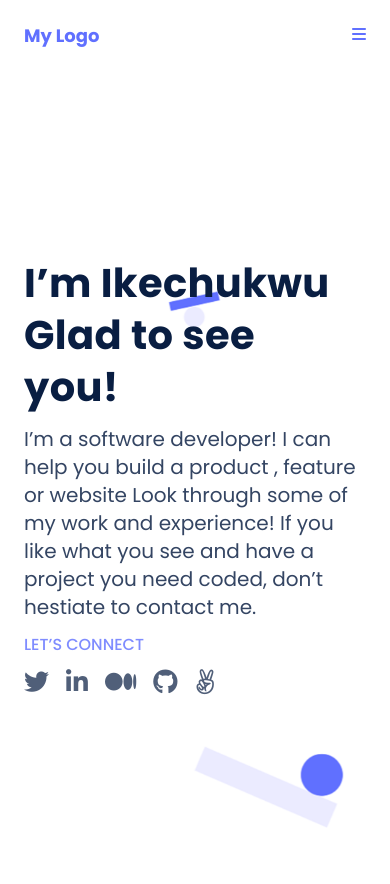
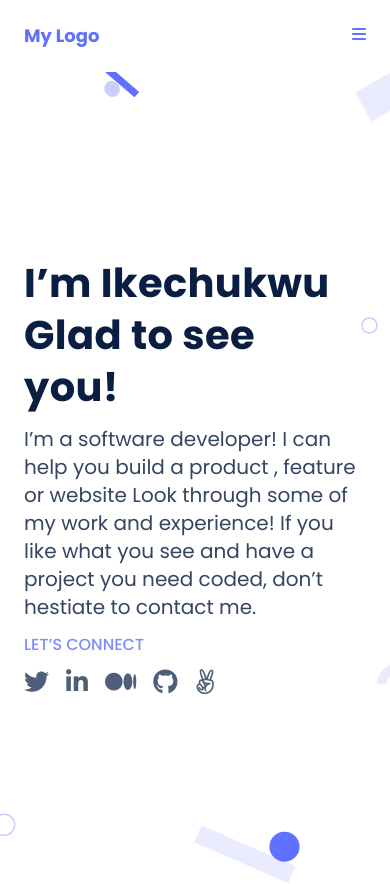
Before and after one commit to boniface193/my-portfolio, a website: page index.html in a window 390 px wide. Drawn offline with Linux system fonts and the light colour scheme.

Commit message:
mobile background added

```diff
--- a/index.html
+++ b/index.html
@@ -13,7 +13,8 @@
 </head>
 
 <body>
-    <section class="background-image">
+    <section>
+        <div class="background-image">
             <header>
                 <nav class="nav">
                     <div class="container d-flex justify-content-between">
@@ -21,8 +22,9 @@
                         <i class="fa-solid fa-bars text--primary"></i>
                     </div>
                 </nav>
+            </header>
 
-            <div class="container card d-flex align-items-center justify-content-center">
+            <section class="container card d-flex align-items-center justify-content-center">
                 <div class="card-title">
                     <div class="weight--700 nav-heading">I’m Ikechukwu Glad to see you!</div>
                     <p class="nav-sub-heading weight--400 mt-12">I’m a software developer! I can help you build a
@@ -42,10 +44,8 @@
                         <li><i class="fa-brands fa-angellist"></i></li>
                     </ul>
                 </div>
+            </section>
         </div>
-            </div>
-        </header>
-
     </section>
 </body>
 
--- a/style.css
+++ b/style.css
@@ -94,7 +94,6 @@ custom style should incase is not created
 
 .nav {
     background-color: #fff;
-
     /* box-shadow: 0rem 0rem 1rem #E5E5E5; */
     height: 72px;
 }
@@ -145,6 +144,15 @@ custom style should incase is not created
 
 /* mobile screen resolution */
 @media (max-width: 767px) {
+
+    .background-image {
+        background-image: url('./assets/images/mobile-bg.svg');
+        background-repeat: no-repeat;
+        background-attachment: fixed;
+        background-position: center center;
+        background-size: cover;
+    }
+
     .container {
         padding: 26px 24px;
     }
```
Also changed, not shown: assets/images/bg.png (deleted), assets/images/mobile-bg.svg (added). Lines whose indentation alone changed are shown as unchanged.
